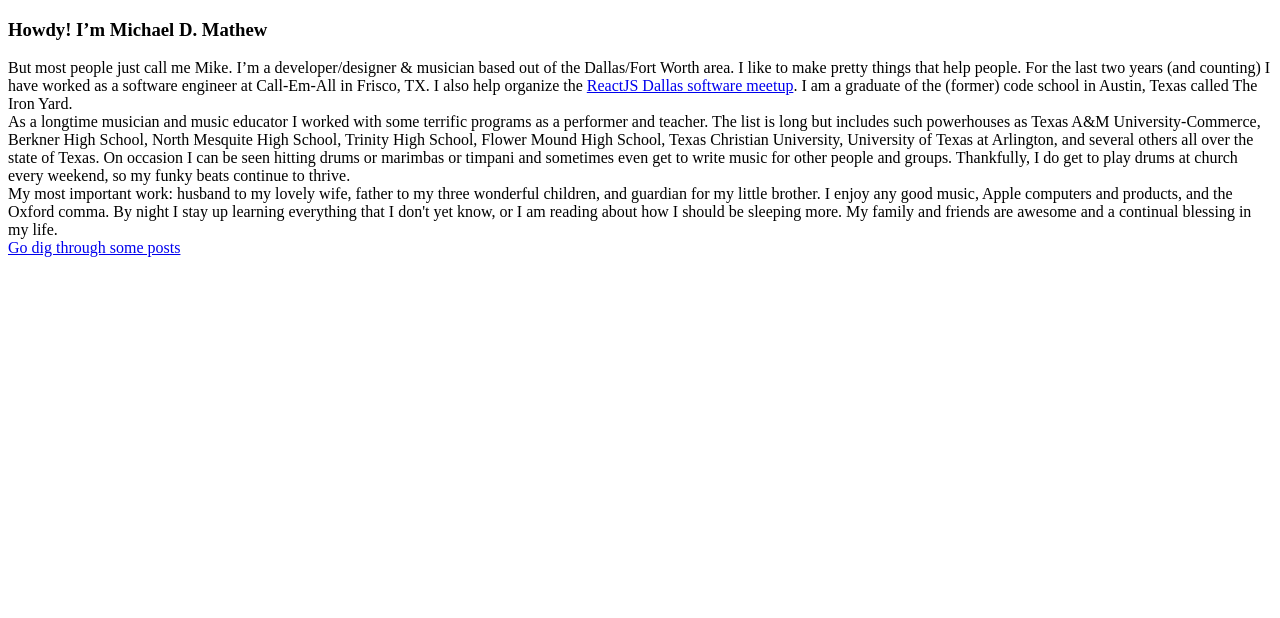
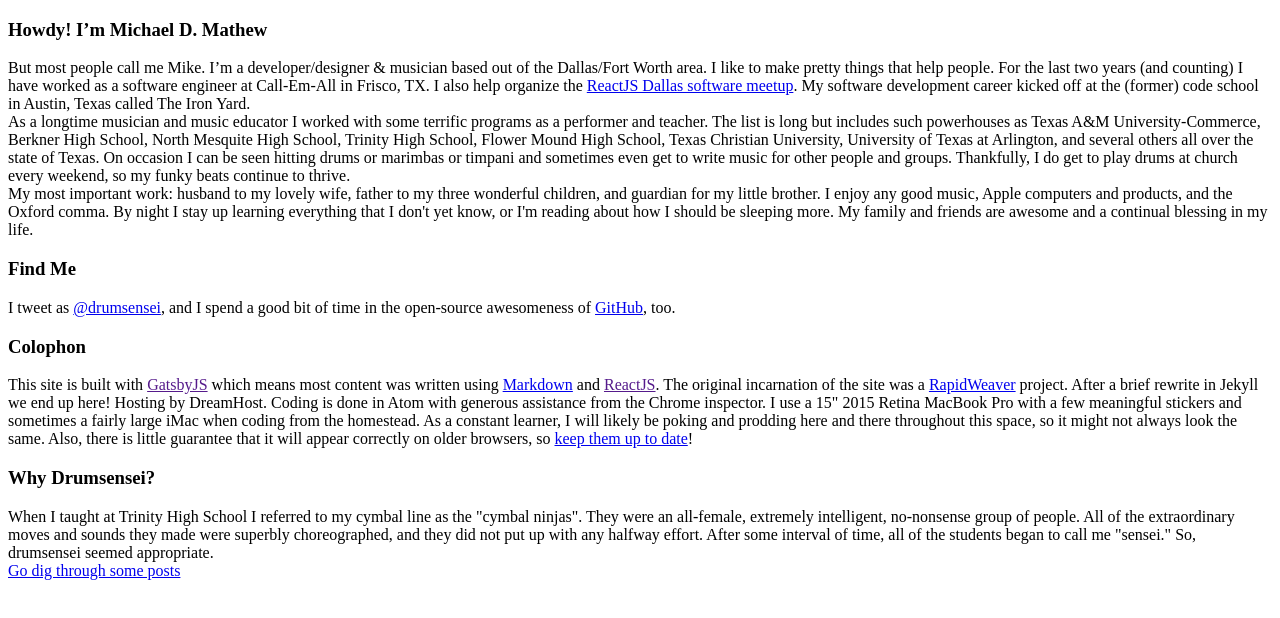
Before and after one commit to m2mathew/drumsensei-blog-gatsby, a Gatsby site: page /about in a window 1280 px wide. Built offline with nearby package versions, Linux system fonts and the light colour scheme; Gatsby itself is replaced by a stand-in of ours.

Commit message:
Adds rest of content for About page

```diff
--- a/src/pages/about.js
+++ b/src/pages/about.js
@@ -4,16 +4,34 @@ import Link from 'gatsby-link'
 // Component Definition
 const About = () => (
   <div>
-    <h3>Howdy! I’m Michael D. Mathew</h3>
     <section>
+      <h3>Howdy! I’m Michael D. Mathew</h3>
       <div>
-        But most people just call me Mike. I’m a developer/designer & musician based out of the Dallas/Fort Worth area. I like to make pretty things that help people. For the last two years (and counting) I have worked as a software engineer at Call-Em-All in Frisco, TX. I also help organize the <a href="https://www.meetup.com/ReactJS-Dallas/">ReactJS Dallas software meetup</a>. I am a graduate of the (former) code school in Austin, Texas called The Iron Yard.
+        But most people call me Mike. I’m a developer/designer & musician based out of the Dallas/Fort Worth area. I like to make pretty things that help people. For the last two years (and counting) I have worked as a software engineer at Call-Em-All in Frisco, TX. I also help organize the <a href="https://www.meetup.com/ReactJS-Dallas/">ReactJS Dallas software meetup</a>. My software development career kicked off at the (former) code school in Austin, Texas called The Iron Yard.
       </div>
       <div>
         As a longtime musician and music educator I worked with some terrific programs as a performer and teacher. The list is long but includes such powerhouses as Texas A&M University-Commerce, Berkner High School, North Mesquite High School, Trinity High School, Flower Mound High School, Texas Christian University, University of Texas at Arlington, and several others all over the state of Texas. On occasion I can be seen hitting drums or marimbas or timpani and sometimes even get to write music for other people and groups. Thankfully, I do get to play drums at church every weekend, so my funky beats continue to thrive.
       </div>
       <div>
-        My most important work: husband to my lovely wife, father to my three wonderful children, and guardian for my little brother. I enjoy any good music, Apple computers and products, and the Oxford comma. By night I stay up learning everything that I don't yet know, or I am reading about how I should be sleeping more. My family and friends are awesome and a continual blessing in my life.
+        My most important work: husband to my lovely wife, father to my three wonderful children, and guardian for my little brother. I enjoy any good music, Apple computers and products, and the Oxford comma. By night I stay up learning everything that I don't yet know, or I'm reading about how I should be sleeping more. My family and friends are awesome and a continual blessing in my life.
+      </div>
+    </section>
+    <section>
+      <h3>Find Me</h3>
+      <div>
+        I tweet as <a href="https://twitter.com/drumsensei">@drumsensei</a>, and I spend a good bit of time in the open-source awesomeness of <a href="https://github.com/m2mathew">GitHub</a>, too.
+      </div>
+    </section>
+    <section>
+      <h3>Colophon</h3>
+      <div>
+        This site is built with <a href="">GatsbyJS</a> which means most content was written using <a href="https://daringfireball.net/projects/markdown/">Markdown</a> and <a href="">ReactJS</a>. The original incarnation of the site was a <a href="http://realmacsoftware.com/rapidweaver/">RapidWeaver</a> project. After a brief rewrite in Jekyll we end up here! Hosting by DreamHost. Coding is done in Atom with generous assistance from the Chrome inspector. I use a 15" 2015 Retina MacBook Pro with a few meaningful stickers and sometimes a fairly large iMac when coding from the homestead. As a constant learner, I will likely be poking and prodding here and there throughout this space, so it might not always look the same. Also, there is little guarantee that it will appear correctly on older browsers, so <a href="https://browsehappy.com">keep them up to date</a>!
+      </div>
+    </section>
+    <section>
+      <h3>Why Drumsensei?</h3>
+      <div>
+        When I taught at Trinity High School I referred to my cymbal line as the "cymbal ninjas". They were an all-female, extremely intelligent, no-nonsense group of people. All of the extraordinary moves and sounds they made were superbly choreographed, and they did not put up with any halfway effort. After some interval of time, all of the students began to call me "sensei." So, drumsensei seemed appropriate.
       </div>
     </section>
     <Link to="/">Go dig through some posts</Link>
```
